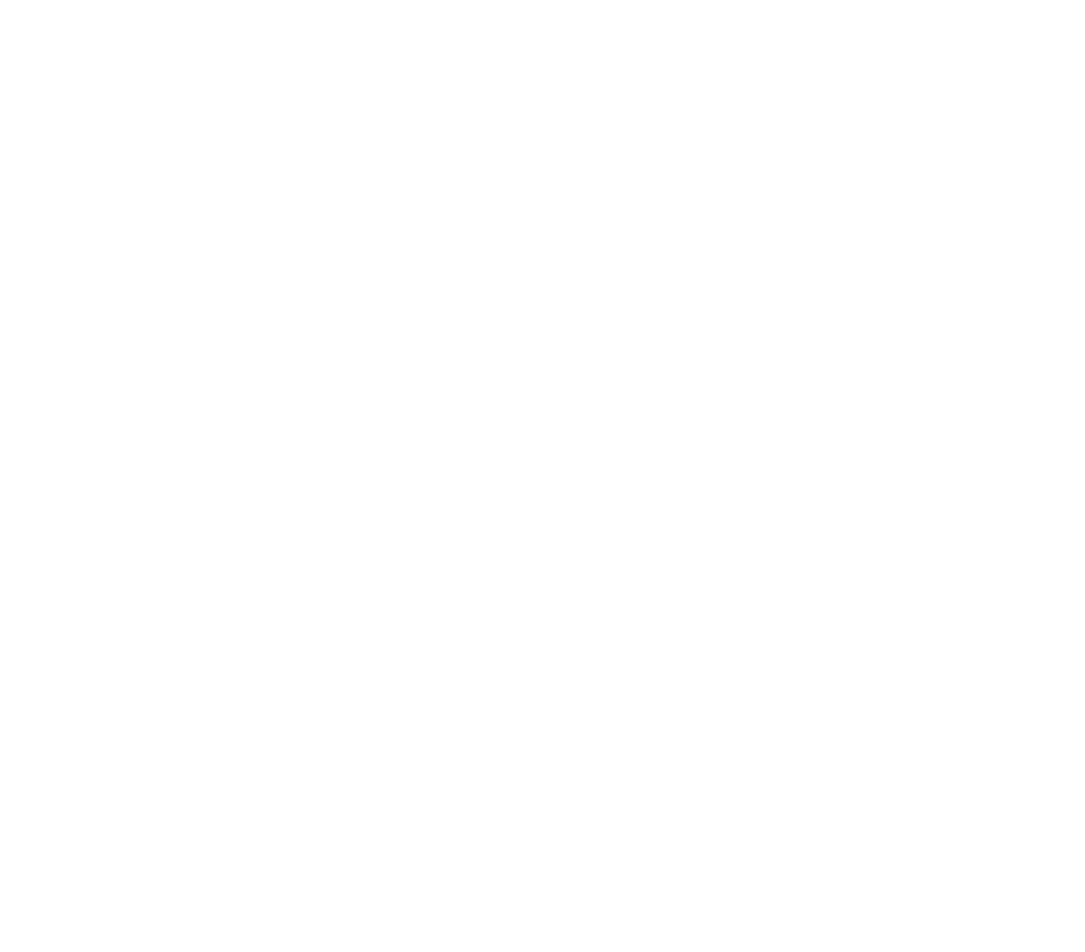
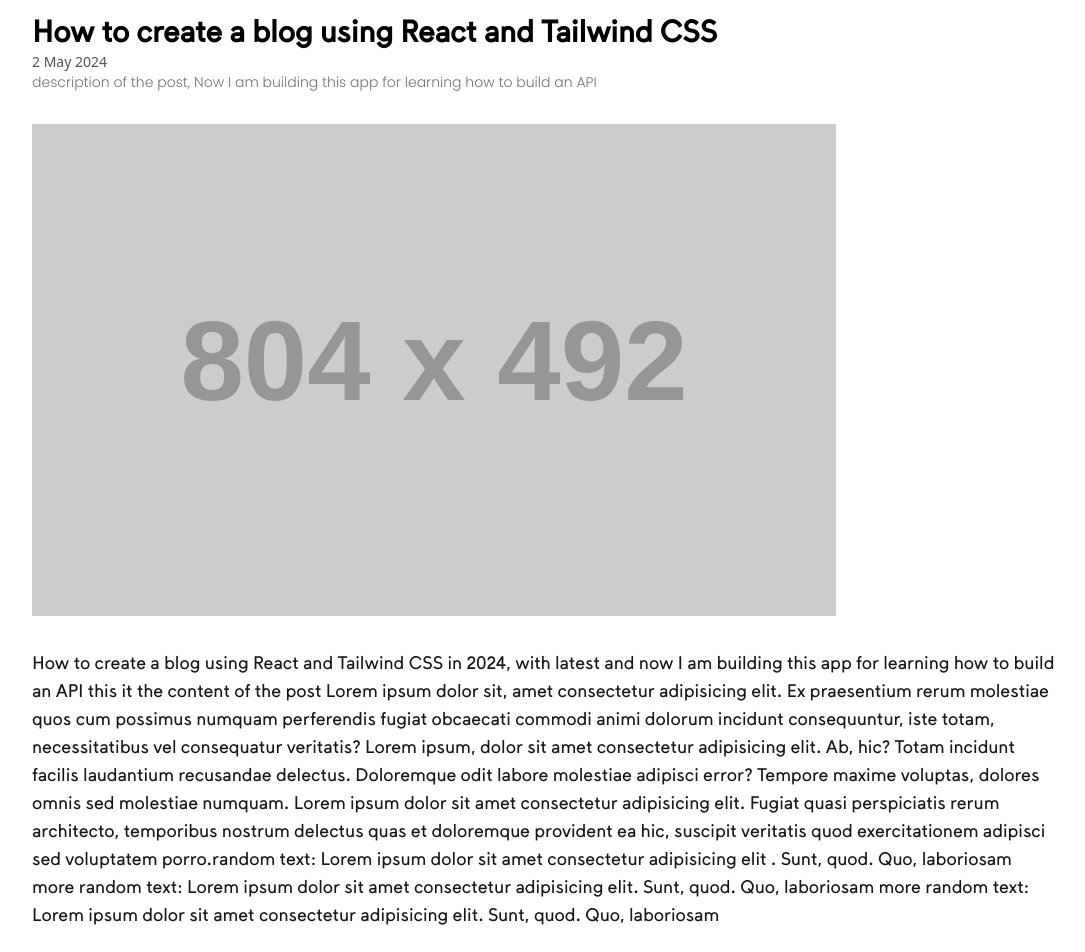
Before and after one commit to nmcev/odin-blog-client, a React (Vite) app: page /posts/1 in a window 1280 px wide. Before the commit this address had no page. Shown: the part 120-1072 px from the top of the page, without its empty margins (96-1181 px from the left). Before the commit the page ends 800 px from the top, so only its background shows below. Built offline with nearby package versions, Linux system fonts and the light colour scheme.

Commit message:
feat: implement the post's page

```diff
--- a/src/main.jsx
+++ b/src/main.jsx
@@ -5,7 +5,7 @@
 import { createBrowserRouter, RouterProvider } from 'react-router-dom'
 import HomePage from './pages/HomePage.jsx'
 import PostsPage from './pages/PostsPage.jsx'
-
+import PostPage from './pages/PostPage.jsx'
 
 const router = createBrowserRouter([
   {
@@ -21,6 +21,10 @@
         element: <PostsPage />,
       },
       {
+        path: 'posts/:id',
+        element: <PostPage />,
+      },
+      {
         path: "about",
         element: <div></div>,
       }
--- /dev/null
+++ b/src/pages/PostPage.jsx
@@ -0,0 +1,49 @@
+import Header from '../components/Header'
+export default function PostPage() {
+  return (
+    <>
+      <Header color='black' />
+    <section className="container mx-auto py-12 min-h-screen">
+
+      <article className="flex flex-col items-center justify-center max-sm:mx-2">
+        <div className="mt-8 flex flex-col items-left ">
+          <h1 className="text-3xl font-bold font-careem ">
+            How to create a blog using React and Tailwind CSS
+          </h1>
+          <p className="text-sm text-neutral-600 mt-[4px]">2 May 2024</p>
+
+
+        <div>
+            <p className="text-sm text-neutral-500 font-lightPoppins">
+              description of the post, Now I am building this app for learning how to build an API
+          </p>
+        </div>
+
+        <div className="mt-8">
+          <img className="" src="https://dummyimage.com/804x492" alt="blog" width={804} height={492} />
+         </div>
+
+          <div className="mt-8 max-w-5xl">
+            <p className="text-lg text-neutral-900 font-careem li">
+              How to create a blog using React and Tailwind CSS in 2024, with latest and now I am building this app for learning how to build an API
+
+              this it the content of the post
+              Lorem ipsum dolor sit, amet consectetur adipisicing elit. Ex praesentium rerum molestiae quos cum possimus numquam perferendis fugiat obcaecati commodi animi dolorum incidunt consequuntur, iste totam, necessitatibus vel consequatur veritatis?
+              Lorem ipsum, dolor sit amet consectetur adipisicing elit. Ab, hic? Totam incidunt facilis laudantium recusandae delectus. Doloremque odit labore molestiae adipisci error? Tempore maxime voluptas, dolores omnis sed molestiae numquam.
+              Lorem ipsum dolor sit amet consectetur adipisicing elit. Fugiat quasi perspiciatis rerum architecto, temporibus nostrum delectus quas et doloremque provident ea hic, suscipit veritatis quod exercitationem adipisci sed voluptatem porro.
+              {/* fill this with random text */}
+
+              random text: Lorem ipsum dolor sit amet consectetur adipisicing elit
+              . Sunt, quod. Quo, laboriosam
+              more random text: Lorem ipsum dolor sit amet consectetur adipisicing elit. Sunt, quod. Quo, laboriosam
+              more random text: Lorem ipsum dolor sit amet consectetur adipisicing elit. Sunt, quod. Quo, laboriosam
+
+            </p>
+            </div>
+        </div>
+        </article>
+    </section>
+    </>
+
+  )
+}
```
